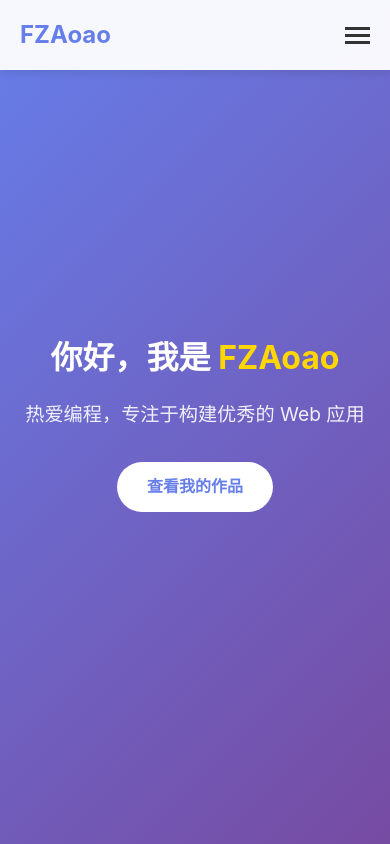
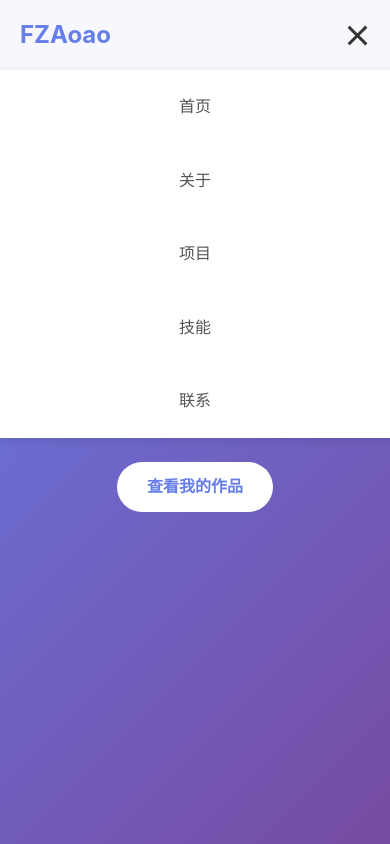
Before and after one commit to FZAoao/FZAoao.github.io, a plain HTML site: page index.html in a window 390 px wide. Both pictures are taken after a click on the element 357 px from the left and 35 px from the top of the page. Shown: the top 844 px of the page. Drawn offline with nearby package versions, Linux system fonts and the light colour scheme.

Commit message:
添加 anime.js 动画效果

```diff
--- a/index.html
+++ b/index.html
@@ -185,6 +185,7 @@
         </div>
     </footer>
 
+    <script src="https://cdnjs.cloudflare.com/ajax/libs/animejs/3.2.2/anime.min.js"></script>
     <script src="js/script.js"></script>
 </body>
 </html>
--- /dev/null
+++ b/js/script.js
@@ -0,0 +1,219 @@
+document.addEventListener('DOMContentLoaded', () => {
+
+    // ========== Hero 页面加载动画 ==========
+    const heroTitle = document.querySelector('.hero-content h1');
+    const heroText = heroTitle.textContent;
+    heroTitle.innerHTML = '';
+    for (let char of heroText) {
+        const span = document.createElement('span');
+        span.textContent = char === ' ' ? '\u00A0' : char;
+        span.style.display = 'inline-block';
+        span.style.opacity = '0';
+        heroTitle.appendChild(span);
+    }
+
+    anime.timeline({ easing: 'easeOutExpo' })
+        .add({
+            targets: '.hero-content h1 span',
+            opacity: [0, 1],
+            translateY: [50, 0],
+            rotateX: [-90, 0],
+            duration: 800,
+            delay: anime.stagger(60)
+        })
+        .add({
+            targets: '.hero-content p',
+            opacity: [0, 1],
+            translateY: [30, 0],
+            duration: 600
+        }, '-=400')
+        .add({
+            targets: '.hero-content .btn',
+            opacity: [0, 1],
+            scale: [0.8, 1],
+            duration: 500
+        }, '-=300');
+
+    // ========== 移动端菜单切换 ==========
+    const navToggle = document.querySelector('.nav-toggle');
+    const navMenu = document.querySelector('.nav-menu');
+
+    navToggle.addEventListener('click', () => {
+        navMenu.classList.toggle('active');
+        const spans = navToggle.querySelectorAll('span');
+        if (navMenu.classList.contains('active')) {
+            spans[0].style.transform = 'rotate(45deg) translate(5px, 5px)';
+            spans[1].style.opacity = '0';
+            spans[2].style.transform = 'rotate(-45deg) translate(5px, -5px)';
+        } else {
+            spans[0].style.transform = 'none';
+            spans[1].style.opacity = '1';
+            spans[2].style.transform = 'none';
+        }
+    });
+
+    navMenu.querySelectorAll('a').forEach(link => {
+        link.addEventListener('click', () => {
+            navMenu.classList.remove('active');
+            const spans = navToggle.querySelectorAll('span');
+            spans[0].style.transform = 'none';
+            spans[1].style.opacity = '1';
+            spans[2].style.transform = 'none';
+        });
+    });
+
+    // ========== Navbar 滚动效果 ==========
+    const navbar = document.querySelector('.navbar');
+    window.addEventListener('scroll', () => {
+        const scrolled = window.scrollY > 50;
+        navbar.style.background = scrolled
+            ? 'rgba(255, 255, 255, 0.98)'
+            : 'rgba(255, 255, 255, 0.95)';
+        navbar.style.boxShadow = scrolled
+            ? '0 2px 20px rgba(0, 0, 0, 0.1)'
+            : '0 2px 10px rgba(0, 0, 0, 0.1)';
+    });
+
+    // ========== 滚动触发动画 ==========
+    const observerOptions = {
+        threshold: 0.2,
+        rootMargin: '0px 0px -50px 0px'
+    };
+
+    const animateOnScroll = (entries, observer) => {
+        entries.forEach(entry => {
+            if (entry.isIntersecting) {
+                const el = entry.target;
+
+                if (el.classList.contains('section-title')) {
+                    anime({
+                        targets: el,
+                        opacity: [0, 1],
+                        translateY: [40, 0],
+                        duration: 800,
+                        easing: 'easeOutExpo'
+                    });
+                }
+
+                if (el.classList.contains('stat')) {
+                    const numberEl = el.querySelector('.stat-number');
+                    const targetText = numberEl.textContent;
+                    const targetNum = parseInt(targetText);
+                    const suffix = targetText.replace(/[\d]/g, '');
+
+                    anime({
+                        targets: numberEl,
+                        innerHTML: [0, targetNum],
+                        duration: 1500,
+                        delay: anime.stagger(200),
+                        easing: 'easeOutCubic',
+                        round: 1,
+                        update: function (anim) {
+                            const val = Math.round(anim.animations[0].currentValue);
+                            numberEl.textContent = val + suffix;
+                        }
+                    });
+                }
+
+                if (el.classList.contains('skill-progress')) {
+                    const targetWidth = el.dataset.targetWidth;
+                    el.style.width = '0%';
+                    anime({
+                        targets: el,
+                        width: [0, targetWidth],
+                        duration: 1200,
+                        delay: anime.stagger(150),
+                        easing: 'easeOutCubic'
+                    });
+                }
+
+                if (el.classList.contains('project-card')) {
+                    anime({
+                        targets: el,
+                        opacity: [0, 1],
+                        translateY: [60, 0],
+                        duration: 800,
+                        delay: anime.stagger(150),
+                        easing: 'easeOutExpo'
+                    });
+                }
+
+                observer.unobserve(el);
+            }
+        });
+    };
+
+    const observer = new IntersectionObserver(animateOnScroll, observerOptions);
+
+    document.querySelectorAll('.section-title').forEach(el => {
+        el.style.opacity = '0';
+        observer.observe(el);
+    });
+
+    document.querySelectorAll('.stat').forEach(el => observer.observe(el));
+
+    document.querySelectorAll('.skill-progress').forEach(el => {
+        el.dataset.targetWidth = el.style.width;
+        el.style.width = '0%';
+        observer.observe(el);
+    });
+
+    document.querySelectorAll('.project-card').forEach(el => {
+        el.style.opacity = '0';
+        observer.observe(el);
+    });
+
+    // ========== 联系表单提交动画 ==========
+    const contactForm = document.getElementById('contactForm');
+    contactForm.addEventListener('submit', (e) => {
+        e.preventDefault();
+
+        const btn = contactForm.querySelector('.btn');
+        const originalText = btn.textContent;
+
+        anime({
+            targets: btn,
+            scale: [1, 0.95],
+            duration: 100,
+            easing: 'easeOutQuad',
+            complete: () => {
+                btn.textContent = '已发送!';
+                btn.style.background = 'linear-gradient(135deg, #43e97b 0%, #38f9d7 100%)';
+
+                anime({
+                    targets: btn,
+                    scale: [0.95, 1],
+                    duration: 200,
+                    easing: 'easeOutQuad'
+                });
+
+                setTimeout(() => {
+                    btn.textContent = originalText;
+                    btn.style.background = '';
+                    contactForm.reset();
+                }, 2000);
+            }
+        });
+    });
+
+    // ========== 页面滚动进度指示器 ==========
+    const progressBar = document.createElement('div');
+    progressBar.style.cssText = `
+        position: fixed;
+        top: 70px;
+        left: 0;
+        height: 3px;
+        background: linear-gradient(135deg, #667eea 0%, #764ba2 100%);
+        z-index: 999;
+        transition: width 0.1s;
+    `;
+    document.body.appendChild(progressBar);
+
+    window.addEventListener('scroll', () => {
+        const scrollTop = window.scrollY;
+        const docHeight = document.documentElement.scrollHeight - window.innerHeight;
+        const scrollPercent = (scrollTop / docHeight) * 100;
+        progressBar.style.width = scrollPercent + '%';
+    });
+
+});
```
